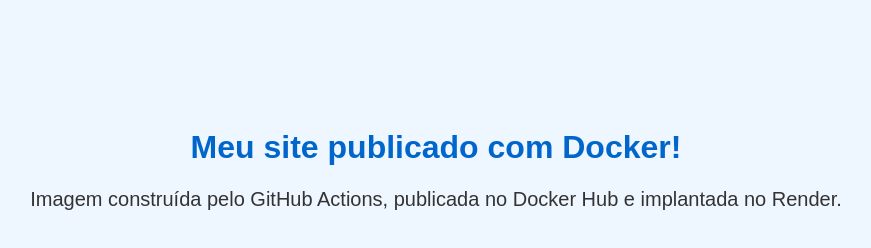
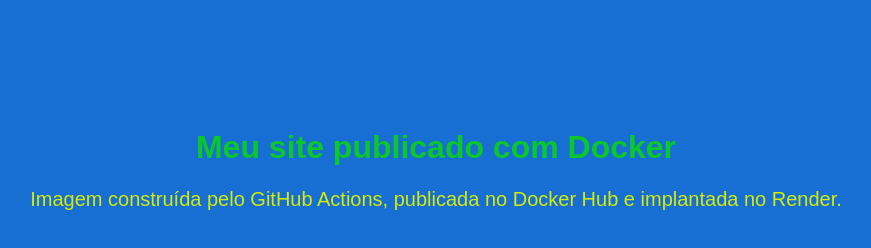
Before and after one commit to jaorodrigues8/meu-site, a plain HTML site: page site/index.html in a window 1280 px wide. Shown: the whole page, without its empty margins (204-1075 px from the left). Drawn offline with Linux system fonts and the light colour scheme.

Commit message:
Criação do site e pipeline Docker

```diff
--- a/site/index.html
+++ b/site/index.html
@@ -7,22 +7,22 @@
 <style>
 body {
     font-family: Arial, sans-serif;
-    background-color: #eef6ff;
+    background-color: #186fd3;
     text-align: center;
     padding-top: 100px;
 }
 h1 {
-    color: #0066cc;
+    color: #0bc72a;
 }
 p {
-    color: #333333;
+    color: #d4eb09;
     font-size: 20px;
 }
 </style>
 </head>
 <body>
-<h1>Meu site publicado com Docker!</h1>
+<h1>Meu site publicado com Docker</h1>
 <p>Imagem construída pelo GitHub Actions, publicada no Docker Hub e implantada no Render.</p>
-<!-- No rodapé, lembre-se de colocar a identificação do aluno ou da dupla, conforme exigido -->
+
 </body>
 </html>
```
